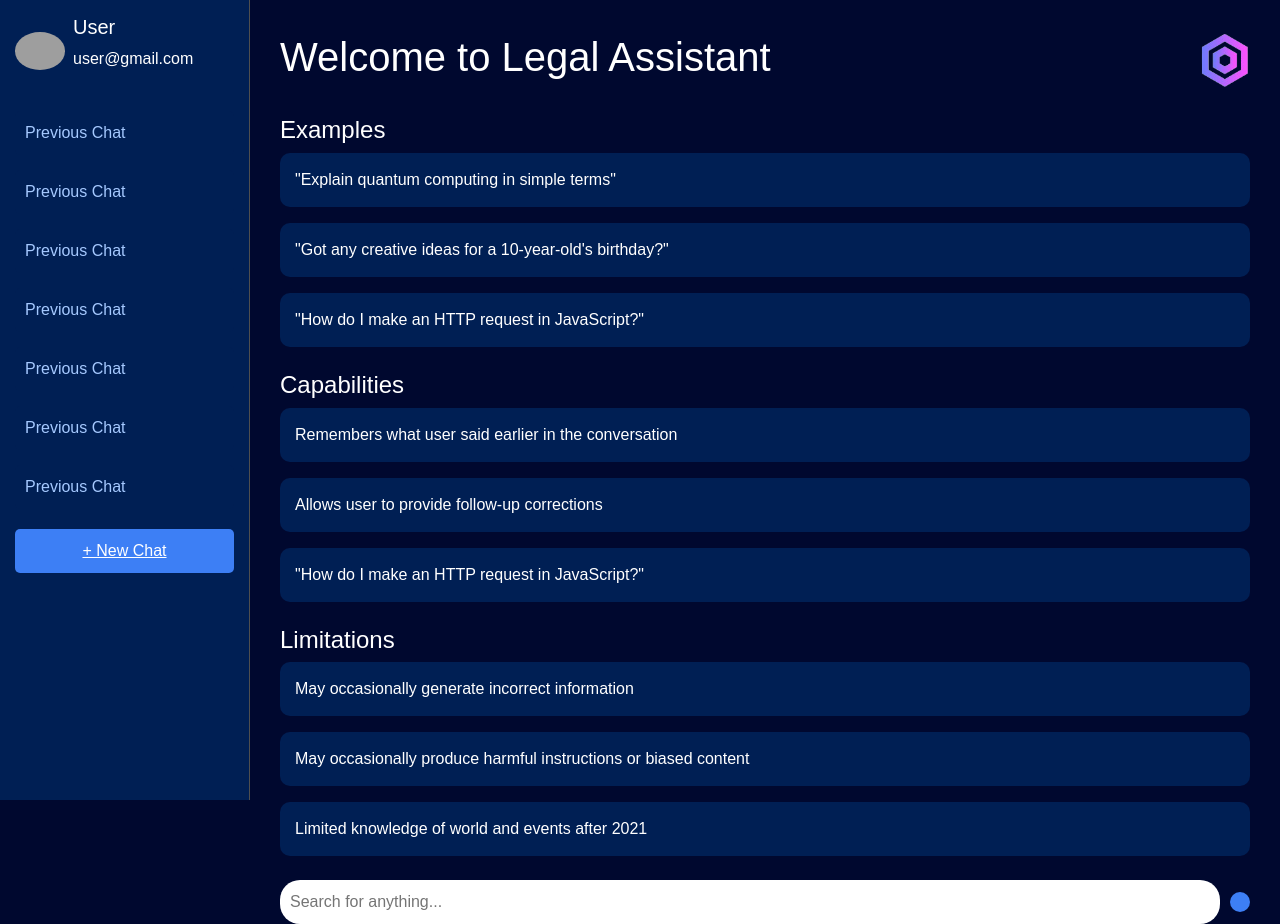
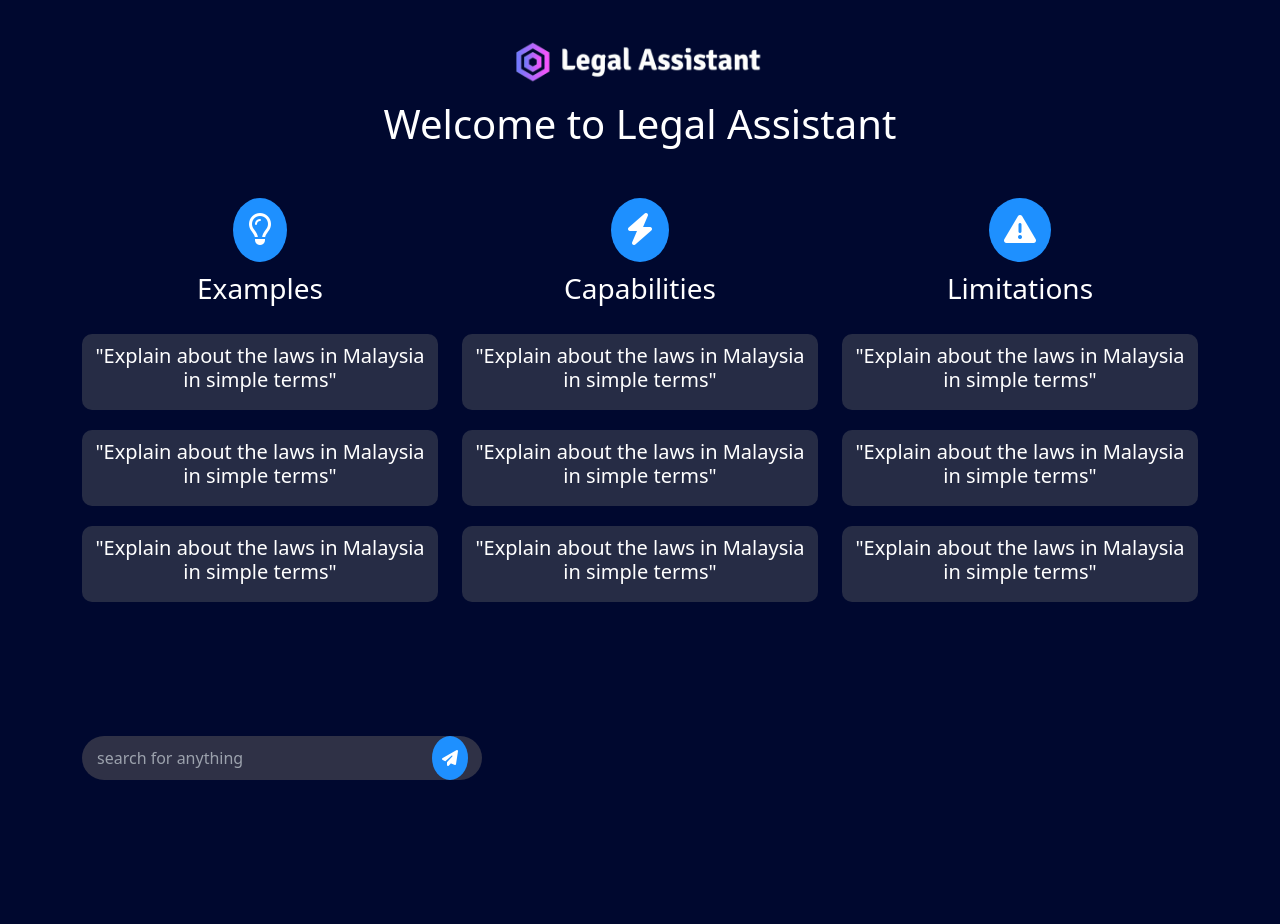
Before and after one commit to raakesh1415/hackathon-gaianet, a PHP site: page /chatbot.php in a window 1280 px wide. After the commit the page ends 780 px from the top, so only its background shows below. Run offline with PHP 8.4, Linux system fonts and the light colour scheme; some libraries are stand-ins or nearby versions; grey boxes are pictures that could not be loaded.

Commit message:
update chatbot ui

```diff
--- a/chatbot.php
+++ b/chatbot.php
@@ -1,194 +1,216 @@
 <!DOCTYPE html>
 <html lang="en">
 <head>
-  <title>Legal Assistant Chatbot</title>
+  <title>Legal Assistant</title>
+  <link rel="icon" href="logo.png" type="image/x-icon" />
   <meta charset="utf-8">
   <meta name="viewport" content="width=device-width, initial-scale=1">
   <link href="https://cdn.jsdelivr.net/npm/bootstrap@5.3.3/dist/css/bootstrap.min.css" rel="stylesheet">
   <script src="https://cdn.jsdelivr.net/npm/bootstrap@5.3.3/dist/js/bootstrap.bundle.min.js"></script>
+  <script src="https://kit.fontawesome.com/fab8eeb652.js" crossorigin="anonymous"></script>
   <style>
     body {
       background-color: #00082f;
-      color: white;
       height: 100vh;
+      display: flex;
+      justify-content: center;
+      align-items: center;
       margin: 0;
-      font-family: Arial, sans-serif;
     }
-    .chatbot-container {
-      display: flex;
-      height: 100%;
+    .text-light {
+      color: #9ca2ad !important;
     }
-    /* Sidebar */
-    .sidebar {
-      width: 250px;
-      background-color: #001f54;
-      padding: 15px;
-      border-right: 1px solid #4f4f4f;
+    .logo {
+      max-width: 250px;
     }
-    .sidebar h5 {
+    .legal_logo {
+      position: absolute;
+      top: 40px;
+      left: 50%;
+      transform: translateX(-50%);
+    }
+    .welcome {
+      position: absolute;
+      top: 100px;
+      left: 50%;
+      transform: translateX(-50%);
+    }
+    .ex {
       color: white;
     }
-    .sidebar ul {
-      padding-left: 0;
-      list-style: none;
+    /* Icon styles */
+    .icon-bg {
+      background-color: #1E90FF; /* DodgerBlue */
+      padding: 15px;
+      border-radius: 50%;
+      display: inline-block;
+      margin-bottom: 10px;
     }
-    .sidebar ul li {
-      margin-bottom: 15px;
+    .fa-icon {
+      font-size: 2.0rem; /* Adjust this for bigger icons */
+      color: white;
     }
-    .sidebar ul li a {
-      text-decoration: none;
-      color: #a5c9ff;
-      display: block;
-      padding: 10px;
-      border-radius: 5px;
-      background-color: #001f54;
+    /* Customized text box */
+    .custom-box {
+      background-color: #262c45; /* Grey background */
+      color: white;              /* White text */
+      padding: 10px;             /* Padding inside the box */
+      border-radius: 10px;       /* Rounded corners */
+      margin-top: 20px;          /* Add some margin on top */
     }
-    .sidebar ul li a:hover {
-      background-color: #3d7ff5;
+    /* Search bar styles */
+    .search-container {
+        position: fixed;
+        bottom: 0;
+        width: 100%;
+        background-color: #00082f;
+        padding: 20px 0;
+        display: flex;
+        justify-content: center;  /* Center horizontally */
     }
-    .new-chat-btn {
-      background-color: #3d7ff5;
-      color: white;
-      border-radius: 5px;
-      padding: 10px;
-      text-align: center;
-      margin-top: 20px;
-    }
-    /* Main chat area */
-    .main-chat {
-      flex-grow: 1;
-      padding: 30px;
-    }
-    .main-chat .header {
-      display: flex;
-      justify-content: space-between;
-      align-items: center;
-    }
-    .main-chat .header h1 {
-      color: #ffffff;
-    }
-    .main-chat .header img {
-      width: 50px;
-    }
-    /* Examples, Capabilities, Limitations section */
-    .examples,
-    .capabilities,
-    .limitations {
-      margin-top: 50px;
-    }
-    .card {
-      background-color: #001f54;
-      color: white;
-      padding: 15px;
-      border-radius: 10px;
-      border: none;
-    }
-    .card p {
-      margin: 0;
-    }
+
     .search-bar {
         display: flex;
         align-items: center;
-      margin-top: 50px;
     }
-    .search-bar input {
-      flex-grow: 1;
-      padding: 10px;
-      border-radius: 20px;
+
+    .search-input {
+        background-color: #2f3146;
         border: none;
-      margin-right: 10px;
+        padding: 10px 15px;
+        border-radius: 30px;
+        width: 400px;
+        color: #9ca2ad;
+        font-size: 1rem;
+        outline: none;
     }
-    .search-bar button {
-      background-color: #3d7ff5;
-      color: white;
+
+    .search-input::placeholder {
+        color: #9ca2ad;
+    }
+
+    .search-btn {
+        background-color: #1E90FF;
         border: none;
         padding: 10px;
+        margin-left: -50px;
         border-radius: 50%;
+        cursor: pointer;
     }
+
+    .search-btn i {
+        color: white;
+    }
+
   </style>
 </head>
 <body>
-
-  <div class="chatbot-container">
-    <!-- Sidebar -->
-    <div class="sidebar">
-      <div class="user-info d-flex align-items-center mb-4">
-        <img src="user-profile.png" alt="User Avatar" class="img-fluid rounded-circle me-2" width="50">
-        <div>
-          <h5>User</h5>
-          <p>user@gmail.com</p>
+  <div class="container">
+    <!-- Grid Structure for Logo and Form -->
+    <div class="row">
+      <!-- Logo Section -->
+      <div class="col-12 d-flex justify-content-center">
+        <div class="legal_logo">
+          <img src="Screenshot_2024-10-13_121447-removebg-preview.png" alt="Legal Assistant Logo" class="logo img-fluid">
+        </div>
       </div>
     </div>
 
-      <ul class="recent-chats">
-        <li><a href="#">Previous Chat</a></li>
-        <li><a href="#">Previous Chat</a></li>
-        <li><a href="#">Previous Chat</a></li>
-        <li><a href="#">Previous Chat</a></li>
-        <li><a href="#">Previous Chat</a></li>
-        <li><a href="#">Previous Chat</a></li>
-        <li><a href="#">Previous Chat</a></li>
-      </ul>
-
-      <div class="new-chat-btn">
-        <a href="#" class="text-white">+ New Chat</a>
+    <div class="row">
+      <!-- Logo Section -->
+      <div class="col-12 d-flex justify-content-center">
+        <div class="welcome">
+          <h1 class="text-white">Welcome to Legal Assistant</h1>
+        </div>
       </div>
     </div>
 
-    <!-- Main Chat Area -->
-    <div class="main-chat">
-      <div class="header d-flex justify-content-between align-items-center">
-        <h1>Welcome to Legal Assistant</h1>
-        <img src="logo.png" alt="Legal Assistant Logo">
+    <!-- Registration Form Section -->
+    <div class="row d-flex justify-content-center">
+      <div class="col-4 text-center ex raised">
+        <span class="icon-bg">
+          <i class="fa-regular fa-lightbulb fa-icon"></i>
+        </span>
+        <h3>Examples</h3>
       </div>
-
-      <div class="examples mt-4">
-        <h4>Examples</h4>
-        <div class="card mb-3">
-          <p>"Explain quantum computing in simple terms"</p>
+      <div class="col-4 text-center cap ex raised">
+        <span class="icon-bg">
+          <i class="fa-solid fa-bolt fa-icon"></i>
+        </span>
+        <h3>Capabilities</h3>
       </div>
-        <div class="card mb-3">
-          <p>"Got any creative ideas for a 10-year-old's birthday?"</p>
-        </div>
-        <div class="card mb-3">
-          <p>"How do I make an HTTP request in JavaScript?"</p>
+      <div class="col-4 text-center ex raised">
+        <span class="icon-bg">
+          <i class="fa-solid fa-triangle-exclamation fa-icon"></i>
+        </span>
+        <h3>Limitations</h3>
       </div>
     </div>
 
-      <div class="capabilities mt-4">
-        <h4>Capabilities</h4>
-        <div class="card mb-3">
-          <p>Remembers what user said earlier in the conversation</p>
+    <!-- Example text with customized background and text color -->
+    <div class="row d-flex justify-content-center">
+      <div class="col-4 text-center">
+        <div class="custom-box">
+          <h5>"Explain about the laws in Malaysia in simple terms"</h5>
         </div>
-        <div class="card mb-3">
-          <p>Allows user to provide follow-up corrections</p>
       </div>
-        <div class="card mb-3">
-          <p>"How do I make an HTTP request in JavaScript?"</p>
+      <div class="col-4 text-center">
+        <div class="custom-box">
+          <h5>"Explain about the laws in Malaysia in simple terms"</h5>
+        </div>
+      </div>
+      <div class="col-4 text-center">
+        <div class="custom-box">
+          <h5>"Explain about the laws in Malaysia in simple terms"</h5>
+        </div>
       </div>
     </div>
 
-      <div class="limitations mt-4">
-        <h4>Limitations</h4>
-        <div class="card mb-3">
-          <p>May occasionally generate incorrect information</p>
+    <!-- Example text with customized background and text color -->
+    <div class="row d-flex justify-content-center">
+      <div class="col-4 text-center">
+        <div class="custom-box">
+          <h5>"Explain about the laws in Malaysia in simple terms"</h5>
         </div>
-        <div class="card mb-3">
-          <p>May occasionally produce harmful instructions or biased content</p>
       </div>
-        <div class="card mb-3">
-          <p>Limited knowledge of world and events after 2021</p>
+      <div class="col-4 text-center">
+        <div class="custom-box">
+          <h5>"Explain about the laws in Malaysia in simple terms"</h5>
+        </div>
+      </div>
+      <div class="col-4 text-center">
+        <div class="custom-box">
+          <h5>"Explain about the laws in Malaysia in simple terms"</h5>
+        </div>
       </div>
     </div>
 
-      <!-- Search bar -->
-      <div class="search-bar mt-4">
-        <input type="text" placeholder="Search for anything...">
-        <button><i class="bi bi-search"></i></button>
+    <!-- Example text with customized background and text color -->
+    <div class="row d-flex justify-content-center">
+      <div class="col-4 text-center">
+        <div class="custom-box">
+          <h5>"Explain about the laws in Malaysia in simple terms"</h5>
+        </div>
+      </div>
+      <div class="col-4 text-center">
+        <div class="custom-box">
+          <h5>"Explain about the laws in Malaysia in simple terms"</h5>
+        </div>
+      </div>
+      <div class="col-4 text-center">
+        <div class="custom-box">
+          <h5>"Explain about the laws in Malaysia in simple terms"</h5>
+        </div>
+      </div>
+    </div>
+
+    <div class="row search-container">
+        <div class="col-12 search-bar">
+            <input type="text" class="search-input" placeholder="search for anything">
+            <button class="search-btn"><i class="fa-solid fa-paper-plane"></i></button>
+        </div>
     </div>
 
   </div>
-  </div>
-
 </body>
 </html>
```
Lines whose indentation alone changed are shown as unchanged.
